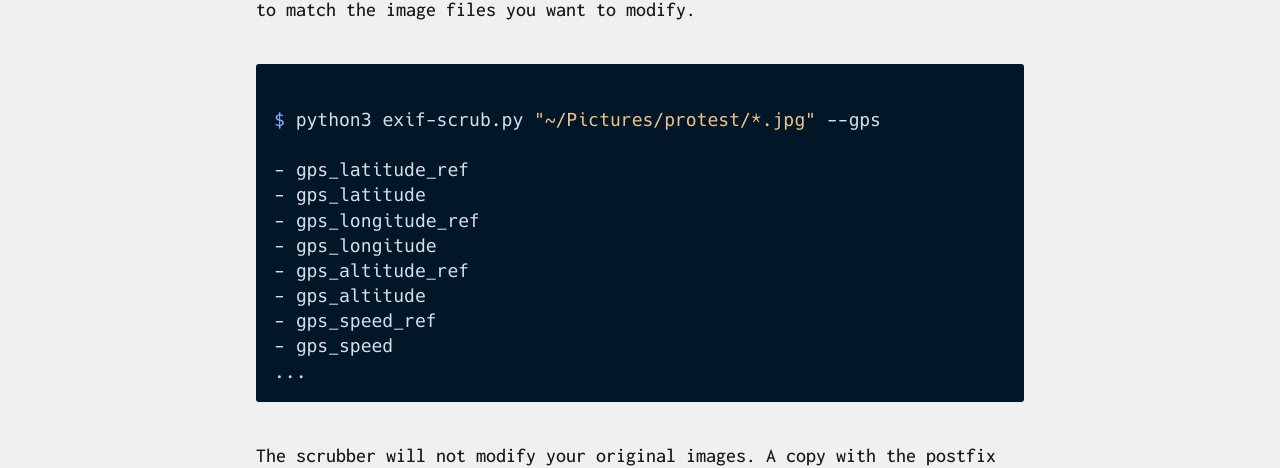
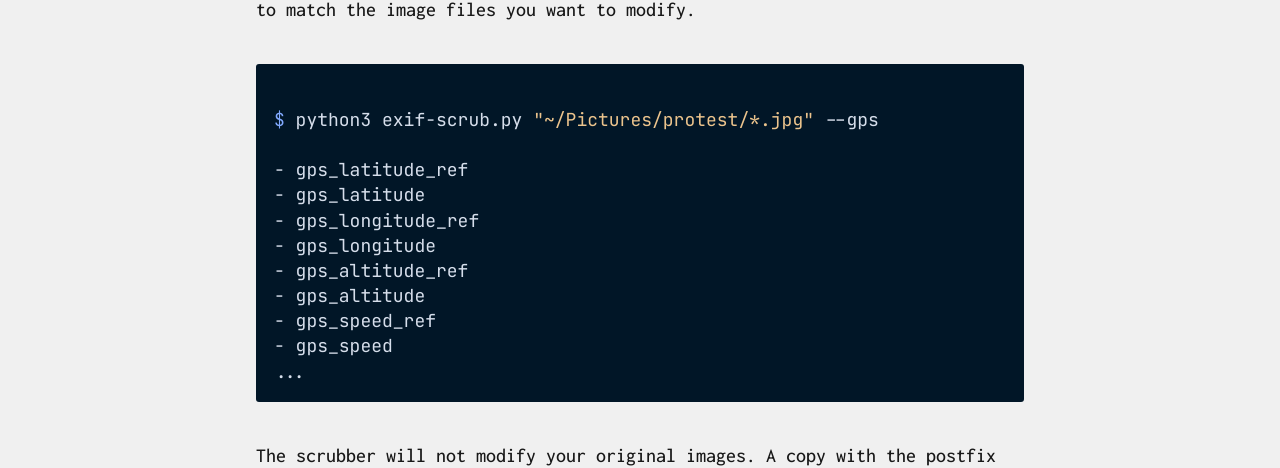
Before and after one commit to omkarmoghe/omkarmoghe.github.io, a Jekyll site: the page built from _projects/exif-scrubber.md, in a window 1280 px wide. Shown: the part 850-1318 px from the top of the page. Built offline with Jekyll 4.4.1, drawn with Linux system fonts in a browser that asks for light colours; nearby versions of some CDN libraries.

Commit message:
hack -> jbm

```diff
--- a/css/style.css
+++ b/css/style.css
@@ -4,8 +4,8 @@
 }
 
 @font-face {
-    font-family: 'Hack';
-    src: url("../fonts/Hack-Regular.ttf");
+    font-family: 'JetBrains Mono';
+    src: url("../fonts/JetBrains-Mono.ttf");
 }
 
 html {
@@ -25,7 +25,7 @@ h1, h2, h3, h4, h5, h6 {
 }
 
 code {
-    font-family: "Hack", monospace;
+    font-family: "JetBrains Mono", monospace;
     font-size: 18px;
     background-color: #011627;
     color: #82AAFF;
@@ -160,6 +160,7 @@ pre {
     code {
         background-color: #82AAFF;
         color: #011627;
+        font-weight: normal;
     }
 
     ::selection {
```
Also changed, not shown: fonts/Hack-Regular.ttf (deleted), fonts/JetBrains-Mono.ttf (added).
